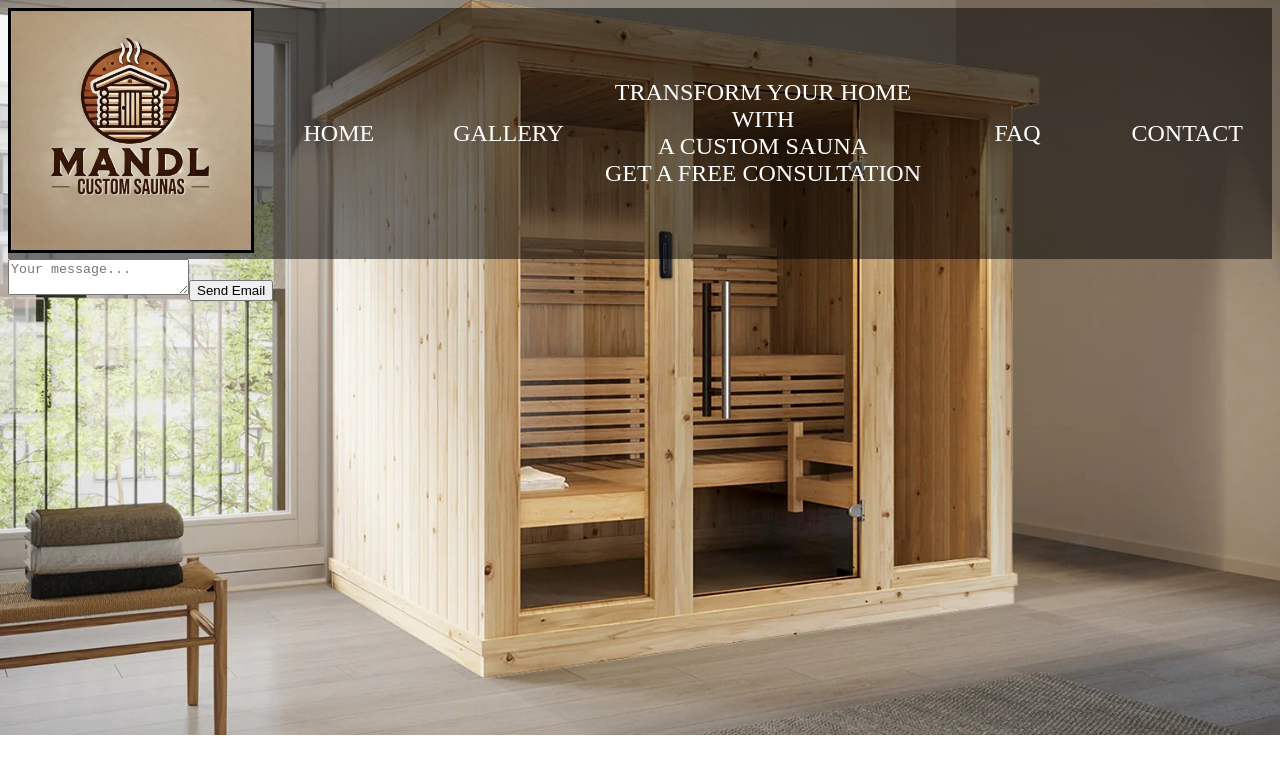
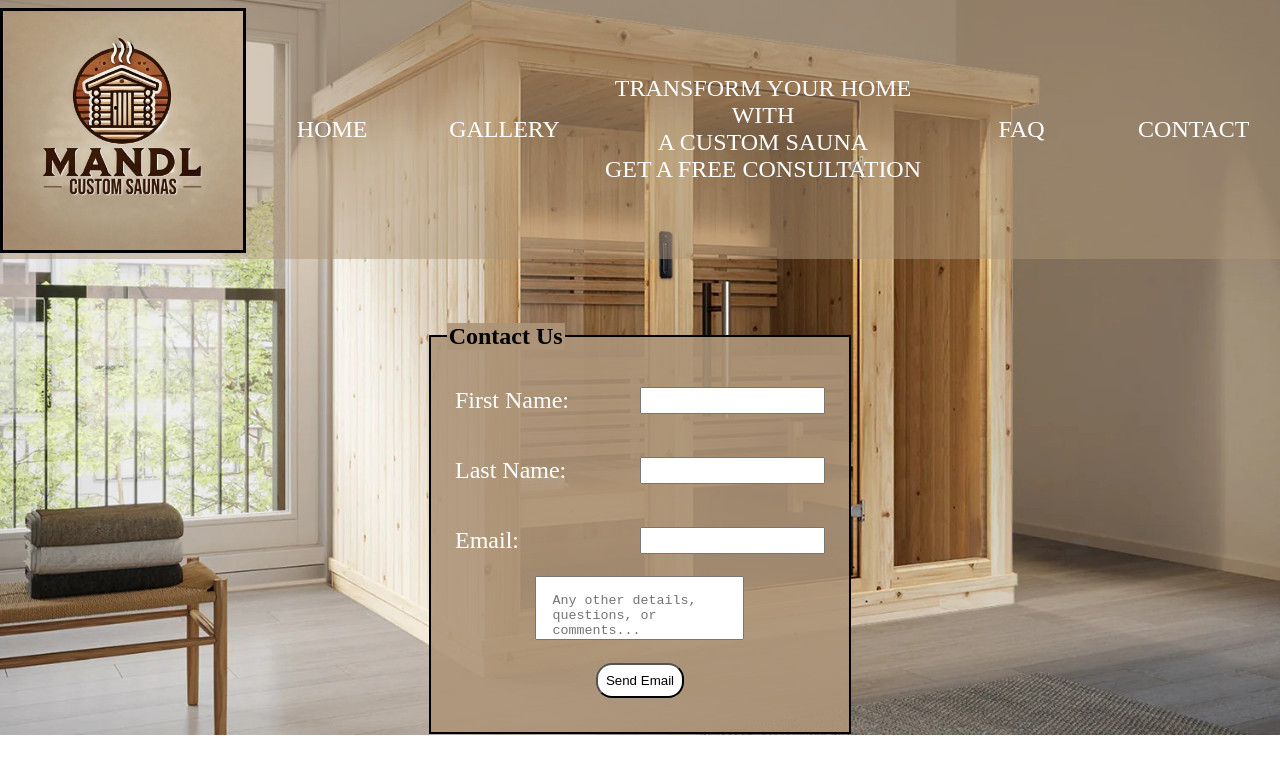
Before and after one commit to jacobisagoodcoder/mandlCustomSaunas, a Next.js app: page /contact in a window 1280 px wide. Shown: the top 774 px of the page. Built offline with nearby package versions, Linux system fonts and the light colour scheme.

Commit message:
finished besides some .env stuff

```diff
--- a/src/app/api/send-email/route.js
+++ b/src/app/api/send-email/route.js
@@ -5,13 +5,13 @@ const resend = new Resend("re_355sry9i_Q9RNw4D15iSE99AkNZrpTVjF");
 
 export async function POST(req) {
   try {
-    const { email, subject, message } = await req.json(); // Get form data
+    const { email, subject, message, fName, lName } = await req.json();
 
     const response = await resend.emails.send({
       from: "gradymandl@mandlcustomsaunas.com",
       to: "jacobvandyke194@gmail.com",
-      subject:"New Submission from Website",
-      html: `<p>This works!</p>`,
+      subject:"New Sauna Inquiry",
+      html: `<p>First Name: ${fName} </p> <p>Last Name: ${lName} </p> <p>Email: ${email} </p> <p>Other notes: ${message}</p>`,
     });
 
     return Response.json({ success: true, data: response });
--- a/src/app/contact/page.jsx
+++ b/src/app/contact/page.jsx
@@ -2,14 +2,15 @@
 
 import { Heebo } from "next/font/google/index.js";
 import Header from "../../components/Header.jsx";
-
-
+import "../../styles/contact.css";
 
 import { useState } from "react";
 
 function ContactPage() {
   const [email, setEmail] = useState("");
   const [message, setMessage] = useState("");
+  const [fName, setfName] = useState("");
+  const [lName, setlName] = useState("");
   const [loading, setLoading] = useState(false);
   const [success, setSuccess] = useState(null);
 
@@ -23,21 +24,23 @@ function ContactPage() {
         method: "POST",
         headers: { "Content-Type": "application/json" },
         body: JSON.stringify({
-          email: "jacobvandyke194@gmail.com", // Replace with actual business email
           subject: "New Contact Form Submission",
           message,
+            fName,
+            lName,
+            email
         }),
       });
 
       const data = await res.json();
       if (data.success) {
-        setSuccess("Email sent successfully!");
+        setSuccess("Contact info was sent successfully!");
       } else {
-        setSuccess("Failed to send email.");
+        setSuccess("Failed to send Contact info.");
       }
     } catch (error) {
       console.error("Error sending email:", error);
-      setSuccess("Error sending email.");
+      setSuccess("Error sending Contact info.");
     }
 
     setLoading(false);
@@ -45,22 +48,43 @@ function ContactPage() {
 
   return (
     <>
-    <Header/>
-    <form onSubmit={handleSubmit} className="space-y-4">
+      <Header />
+      <form onSubmit={handleSubmit}>
+        <div></div>
+        <fieldset>
+          <legend>Contact Us</legend>
+          <div className="inputContainer">
+            <label>First Name:</label>
+            <input type="text" onChange={(e) => setfName(e.target.value)} required/>
+          </div>
+          <div className="inputContainer">
+            <label>Last Name:</label>
+            <input type="text" onChange={(e) => setlName(e.target.value)} required/>
+          </div>
+          <div className="inputContainer">
+            <label>Email:</label>
+            <input type="email" onChange={(e) => setEmail(e.target.value)} required/>
+          </div>
+          <div>
           <textarea
-        placeholder="Your message..."
+            placeholder="Any other details, questions, or comments..."
             value={message}
             onChange={(e) => setMessage(e.target.value)}
-        className="border p-2 w-full"
           />
-      <button type="submit" disabled={loading} className="bg-blue-500 text-white px-4 py-2">
+          </div>
+          <div>
+          <button
+            type="submit"
+            disabled={loading}
+          >
             {loading ? "Sending..." : "Send Email"}
           </button>
-      {success && <p>{success}</p>}
+          {success && <h2>{success}</h2>}
+          </div>
+        </fieldset>
       </form>
     </>
   );
 }
 
-
 export default ContactPage;
--- a/src/app/globals.css
+++ b/src/app/globals.css
@@ -2,6 +2,7 @@ body{
   background-image: url("/images/saunaInHome.jpg");
   background-repeat: no-repeat;
   background-size: cover;
+  margin: 0;
 }
 
 @media screen and (max-width: 768px) {
--- a/src/app/page.js
+++ b/src/app/page.js
@@ -1,5 +1,5 @@
 import Image from "next/image";
-import styles from "./page.module.css";
+import "./page.css";
 import Header from "../components/Header.jsx";
 import ContactPage from "./contact/page.jsx";
 
@@ -7,6 +7,9 @@ export default function Home() {
   return (
     <>
    <Header/>
+   <main className="homePage">
+    <a href="/contact" className="contactBtn">Contact Us</a>
+   </main>
    </>
   );
 }
--- a/src/components/Header.jsx
+++ b/src/components/Header.jsx
@@ -6,9 +6,13 @@ const Header = () => {
     <header>
       <div className="defaultHeader">
         <div>
-          <img src="./images/mandlLogo.jpg" />
+          <a href="/">
+            <img src="./images/mandlLogo.jpg" alt="Mandl Custom Saunas" />
+          </a>
         </div>
-        <div>HOME</div>
+        <div>
+          <a href="/">HOME</a>
+        </div>
         <div>GALLERY</div>
         <div>
           TRANSFORM YOUR HOME WITH <br />
@@ -16,16 +20,26 @@ const Header = () => {
           <br /> GET A FREE CONSULTATION
         </div>
         <div>FAQ</div>
-        <div><a href="/contact">CONTACT</a></div>
+        <div>
+          <a href="/contact">CONTACT</a>
+        </div>
       </div>
-      <div id="hamburgerIcon"><HamburgerIcon/></div>
-      <div id="mobileImg"><img src="./images/mandlLogo.jpg" /></div>
+      <div id="hamburgerIcon">
+        <HamburgerIcon />
+      </div>
+      <div id="mobileImg">
+        <img src="./images/mandlLogo.jpg" />
+      </div>
       <div className="mobileHeader">
-        <div>HOME</div>
+        <div>
+          <a href="/">HOME</a>
+        </div>
         <div>GALLERY</div>
         <div>FAQ</div>
-        <div>CONTACT</div>
+        <div>
+          <a href="/contact">CONTACT</a>
         </div>
+      </div>
     </header>
   );
 };
--- /dev/null
+++ b/src/styles/contact.css
@@ -0,0 +1,54 @@
+form{
+    width: 100%;
+    display: grid;
+    grid-template-columns: 1fr 1fr 1fr;
+    grid-template-rows: 1fr;
+    margin-top: 4rem;
+    color: white;
+    font-size: 1.5rem;
+}
+
+fieldset{
+    background-color: rgba(173, 149, 121, 90%);
+    padding: 1rem;
+    border: 2px solid black;
+    display: grid;
+    grid-template-columns: 1fr;
+    grid-template-rows: repeat(5, 1fr);
+    align-items: center;
+}
+
+fieldset > div{
+    justify-self: center;
+}
+
+.inputContainer{
+    display: grid;
+    grid-template-columns: 1fr 1fr;
+    grid-template-rows: 1fr;
+    justify-content: space-between;
+}
+legend{
+    font-size: 1.5rem;
+    font-weight: bold;
+    background-color: rgba(173, 149, 121, 90%);
+    color: black;
+}
+
+.spanTwo{
+    grid-column: span 2; /* Makes this item span across two columns */
+
+}
+
+textarea{
+    padding: 1rem;
+    resize: none;
+}
+
+button{
+    border-radius: 1rem;
+    background-color: white;
+    color: black;
+    padding: 0.5rem;
+    cursor: pointer;
+}
--- a/src/styles/header.css
+++ b/src/styles/header.css
@@ -14,13 +14,14 @@ a{
     grid-template-rows: 1fr;
     align-items: center;
     text-align: center;
-    background-color: rgba(0, 0, 0, 50%)
+    background-color: rgba(173, 149, 121, 50%)
 
 }
 
 img{
     width: 15rem;
     border: 3px solid black;
+    margin-top: 0.5rem;
 }
 
 header > div > span{
```
Also changed, not shown: src/app/page.css (added, +20 -0 lines), src/app/page.module.css (deleted, +0 -168 lines). Lines whose indentation alone changed are shown as unchanged.
